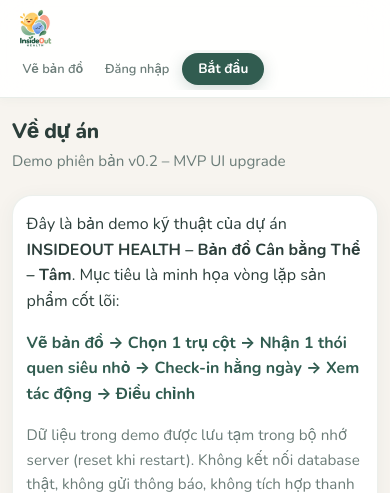
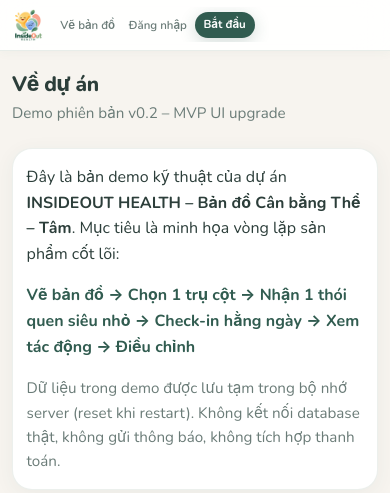
Before and after one commit to binminer2005/inside_out_heath, a Flask app: page /about in a window 390 px wide. Shown: the top 493 px of the page. Run offline with Flask 3, Linux system fonts and the light colour scheme; some libraries are stand-ins or nearby versions.

Commit message:
Compact mobile navigation into one row

```diff
--- a/static/css/style.css
+++ b/static/css/style.css
@@ -101,38 +101,37 @@
 
 @media (max-width: 520px) {
   .navbar {
-    flex-wrap: wrap;
-    row-gap: .2rem;
-    padding: .55rem .85rem .4rem;
+    flex-wrap: nowrap;
+    gap: .55rem;
+    padding: .45rem .65rem;
   }
   .navbar-brand { flex: 0 0 auto; }
-  .nav-logo { height: 38px; }
+  .nav-logo { height: 32px; }
   .nav-links {
-    flex: 1 1 100%;
-    width: 100%;
+    flex: 1 1 auto;
     min-width: 0;
     justify-content: flex-start;
-    gap: .25rem;
+    gap: .1rem;
     overflow-x: auto;
     overflow-y: hidden;
     white-space: nowrap;
     scrollbar-width: none;
     -webkit-overflow-scrolling: touch;
-    padding-bottom: .15rem;
+    padding: .1rem 0;
   }
   .nav-links::-webkit-scrollbar { display: none; }
   .nav-links a:not(.btn) {
     display: inline-flex;
     flex: 0 0 auto;
     align-items: center;
-    min-height: 38px;
-    padding: .35rem .55rem;
-    border-radius: 10px;
-    font-size: .8rem;
+    min-height: 32px;
+    padding: .3rem .38rem;
+    border-radius: 8px;
+    font-size: .72rem;
   }
   .nav-links a:not(.btn):active,
   .nav-links a:not(.btn):focus-visible { background: var(--primary-light); }
-  .nav-links .btn { flex: 0 0 auto; }
+  .nav-links .btn { flex: 0 0 auto; padding: .35rem .55rem; font-size: .72rem; }
   .brand-text { font-size: 0.95rem; }
 }
 
```
